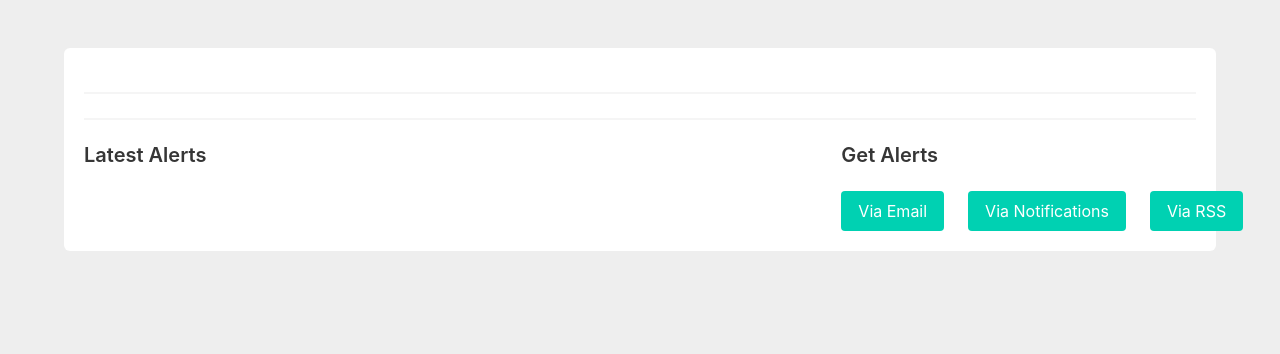
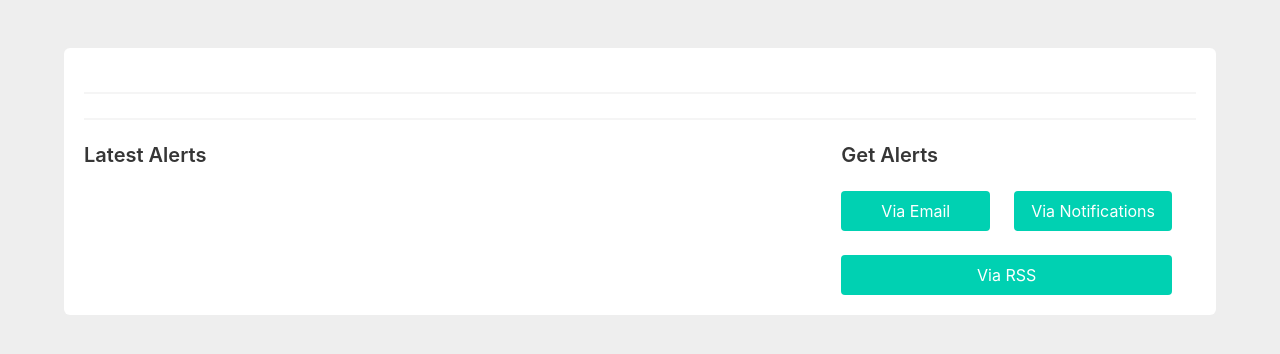
Before and after one commit to news-catalyst/openalerts, a Django app: template openalerts/public/templates/public/index.html in a window 1280 px wide. Shown: the top 354 px of the page. Run offline with Django 3.2, Linux system fonts and the light colour scheme; the template is opened without the code that fills it, so the values that code supplies are empty; some libraries are stand-ins or nearby versions.

Commit message:
Fix column styles

```diff
--- a/openalerts/public/templates/public/includes/buttons.html
+++ b/openalerts/public/templates/public/includes/buttons.html
@@ -1,4 +1,4 @@
-<div class="columns">
+<div class="columns is-multiline" style="max-width: 100%;">
     <div class="column">
         <a href="{% url 'public:email_signup' %}" class="button is-primary is-block">Via Email</a>
     </div>
```
